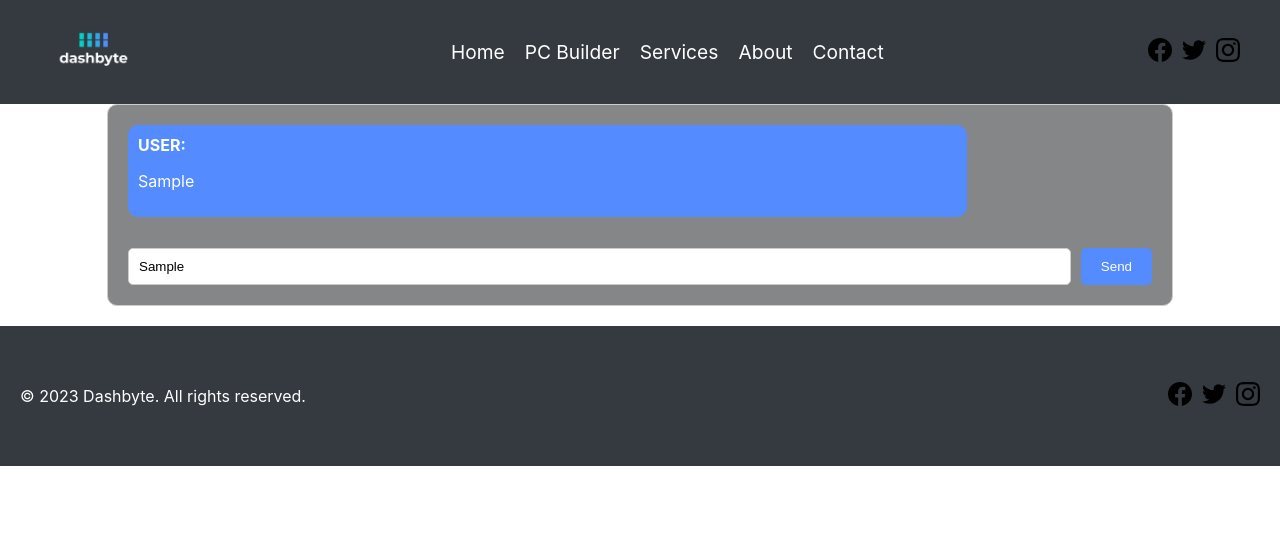
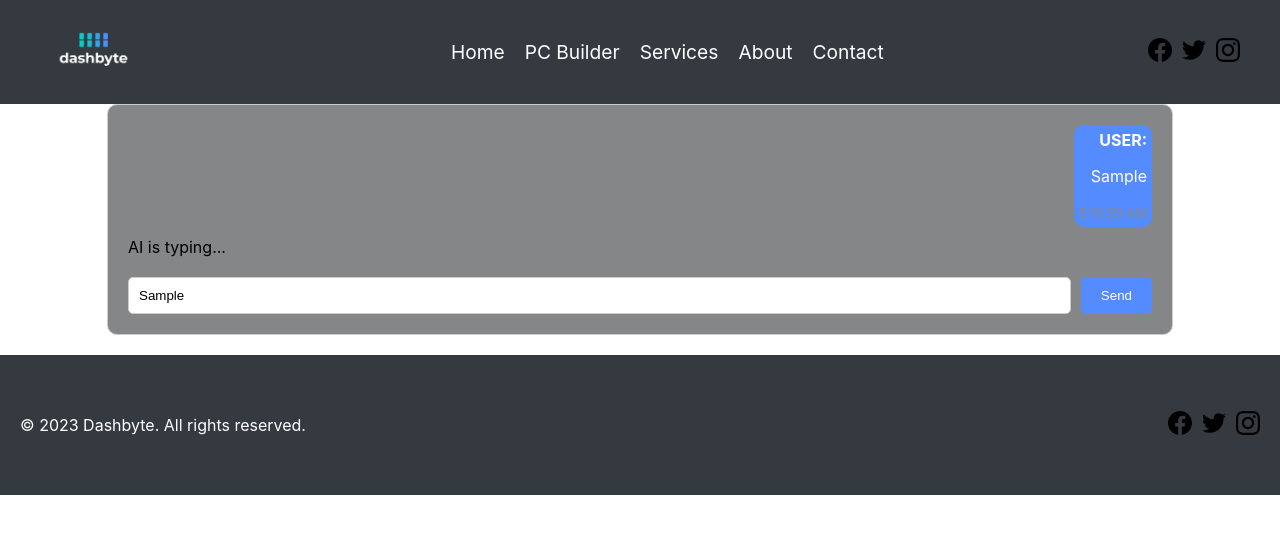
Before and after one commit to DarenShamoun/dashbyte, a React (Create React App) app: page /chat in a window 1280 px wide. Both pictures are taken after typing "Sample" into the empty fields and a click on the button "Send". Shown: the top 534 px of the page. Built offline with nearby package versions, Linux system fonts and the light colour scheme; no server answers.

Commit message:
updated chatInterface

```diff
--- a/src/chatInterface.js
+++ b/src/chatInterface.js
@@ -1,10 +1,11 @@
-import React, { useState } from 'react';
+import React, { useState, useEffect } from 'react';
 import chatInterfaceStyles from './chatInterface.module.css';
 
 console.log(process.env.REACT_APP_SERVER_URL);
 
 function ChatInterface({ selectedParts }) {
   const [messages, setMessages] = useState([]);
+  const [aiIsTyping, setAiIsTyping] = useState(false); // New state for AI typing
 
   // This function retrieves the current context
   const getCurrentContext = () => {
@@ -19,7 +20,7 @@ function ChatInterface({ selectedParts }) {
     const input = event.target.elements.input.value;
 
     // Add the user's message to the chat history
-    setMessages([...messages, { text: input, sender: 'user' }]);
+    setMessages([...messages, { text: input, sender: 'user', timestamp: new Date().toLocaleTimeString() }]);
 
     // Prepare the messages to send to the server
     const chatMessages = [
@@ -37,11 +38,13 @@ function ChatInterface({ selectedParts }) {
     const context = getCurrentContext();
 
     // Send the messages, context, and selected parts to the server and get the AI's response
+    setAiIsTyping(true); // AI starts typing
     const response = await fetch(process.env.REACT_APP_SERVER_URL, {
       method: 'POST',
       headers: { 'Content-Type': 'application/json' },
       body: JSON.stringify({ messages: chatMessages, context: context, selectedParts: selectedParts })
     });
+    setAiIsTyping(false); // AI finishes typing
 
     const data = await response.json();
     if (response.status === 500) {
@@ -50,24 +53,32 @@ function ChatInterface({ selectedParts }) {
     const aiMessage = data.message;
 
     // Add the AI's message to the chat history
-    setMessages(prevMessages => [...prevMessages, { text: aiMessage, sender: 'ai' }]);
+    setMessages(prevMessages => [...prevMessages, { text: aiMessage, sender: 'ai', timestamp: new Date().toLocaleTimeString() }]);
 
     // Clear the input field
     event.target.elements.input.value = '';
   };
 
-
-
+  // Scroll to the bottom of the chat when a new message is added
+  useEffect(() => {
+    const messagesDiv = document.querySelector(`.${chatInterfaceStyles.messages}`);
+    messagesDiv.scrollTop = messagesDiv.scrollHeight;
+  }, [messages]);
 
   return (
     <div className={chatInterfaceStyles.chatInterface}>
       <div className={chatInterfaceStyles.messages}>
-        {messages.map((message, index) => (
-          <div key={index} className={message.sender === 'user' ? chatInterfaceStyles.userMessage : chatInterfaceStyles.aiMessage}>
+      {messages.map((message, index) => (
+        <div key={index} style={{width: '100%', display: 'flex', justifyContent: message.sender === 'user' ? 'flex-end' : 'flex-start'}}>
+          <div className={message.sender === 'user' ? chatInterfaceStyles.userMessage : chatInterfaceStyles.aiMessage}>
             <strong>{message.sender.toUpperCase()}: </strong>
             <p>{message.text}</p>
+            <span className={chatInterfaceStyles.timestamp}>{message.timestamp}</span>
           </div>
-        ))}
+        </div>
+      ))}
+        {/* Add this line */}
+        {aiIsTyping && <div className={chatInterfaceStyles.aiTyping}>AI is typing...</div>}
       </div>
       <form onSubmit={handleInputSubmit} className={chatInterfaceStyles.inputForm}>
         <input name="input" type="text" className={chatInterfaceStyles.inputField} />
@@ -75,6 +86,7 @@ function ChatInterface({ selectedParts }) {
       </form>
     </div>
   );
+
 }
 
 export default ChatInterface;
--- a/src/chatInterface.module.css
+++ b/src/chatInterface.module.css
@@ -21,25 +21,23 @@
 }
 
 .userMessage, .aiMessage {
-  display: flex;
+  display: inline-block; /* Make the width of the boxes only as wide as the content */
   flex-direction: column;
-  padding: 10px;
+  padding: 5px;
   margin-bottom: 10px;
   max-width: 80%;
   border-radius: 10px;
 }
 
 .userMessage {
-  align-self: flex-end;
   background-color: #548BFE;
   color: #fff;
-  justify-content: flex-end;
+  text-align: right; /* Align the text to the right */
 }
 
 .aiMessage {
-  align-self: flex-start;
   background-color: #ccc;
-  justify-content: flex-start;
+  text-align: left; /* Align the text to the left */
 }
 
 .inputForm {
@@ -66,3 +64,8 @@
 .sendButton:hover {
   background-color: #48C2C2;
 }
+
+.timestamp {
+  font-size: 0.8em;
+  color: #888;
+}
```
